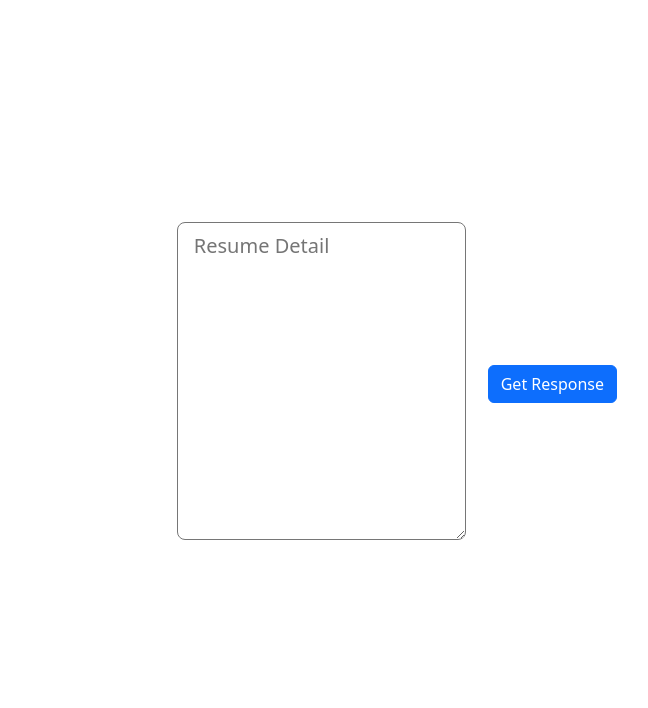
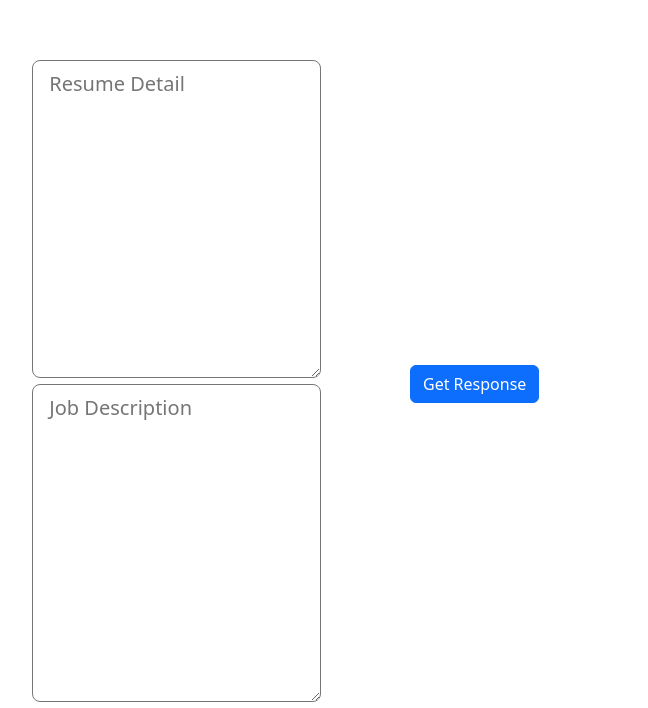
Before and after one commit to williamdeniro3/synq, a React (Create React App) app: page / in a window 1280 px wide. Shown: the part 116-824 px from the top of the page, without its empty margins (242-890 px from the left). Before the commit the page ends 800 px from the top, so only its background shows below. Built offline with nearby package versions, Linux system fonts and the light colour scheme.

Commit message:
added job description box

```diff
--- a/src/components/AnalysisComponent.js
+++ b/src/components/AnalysisComponent.js
@@ -15,8 +15,9 @@ function AnalysisComponent() {
     <div>
       <form onSubmit={handleSubmit}>
         <div class="row d-flex align-items-center">
-          <div class="col-sm-8 pr-sm-1">
+          <div class="col-sm-6 pr-sm-1">
             <textarea class="form-control-lg" rows="10" placeholder='Resume Detail'></textarea>
+            <textarea class="form-control-lg" rows="10" placeholder='Job Description'></textarea>
           </div>
           <div class="col-sm-4 pl-sm-1">
             <button class='btn btn-primary btn-block'>Get Response</button>
```
